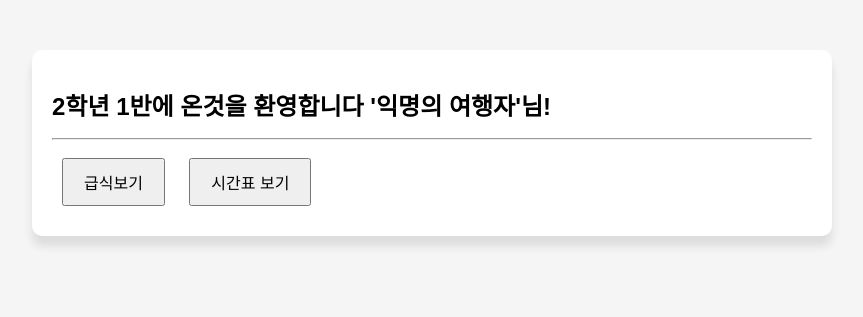
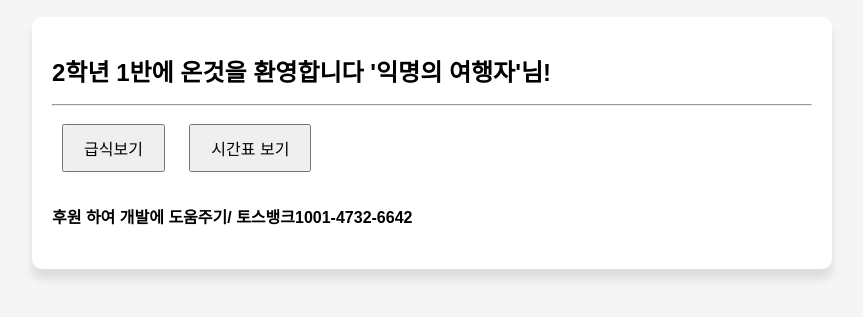
Before and after one commit to peropero1111/2-1.github.io, a plain HTML site: page index.html in a window 1280 px wide. Shown: the part 257-574 px from the top of the page, without its empty margins (208-1071 px from the left). Drawn offline with Linux system fonts and the light colour scheme.

Commit message:
Update index.html

```diff
--- a/index.html
+++ b/index.html
@@ -40,6 +40,7 @@
     <hr></hr>
     <button onclick="window.location.href='https://foodchecking.netlify.app'">급식보기</button>
     <button onclick="window.location.href='https://2-1-schedule.netlify.app'">시간표 보기</button>
+    <h4> 후원 하여 개발에 도움주기/ 토스뱅크1001-4732-6642</h4>
 </body>
     </div>
 </html>
```
